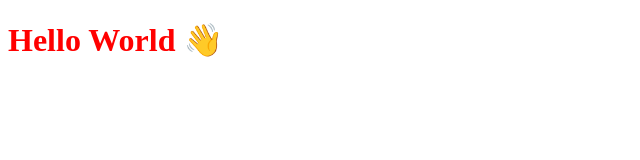
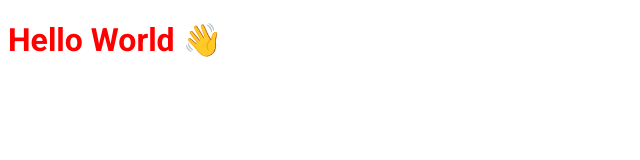
Before and after one commit to matheus-pissaia/Ignite-ReactJS-Chapter3-ignews, a Next.js app: page / in a window 1280 px wide. Shown: the top 160 px of the page, without its empty margins (0-640 px from the left). Built offline with nearby package versions, Linux system fonts and the light colour scheme.

Commit message:
Configurando fonte externa

```diff
--- /dev/null
+++ b/src/pages/_document.tsx
@@ -0,0 +1,20 @@
+import Document, {Html, Head, Main, NextScript} from 'next/document'
+
+export default class MyDocument extends Document {
+  render() {
+    return (
+      <Html>
+        <Head>
+          <link rel="preconnect" href="https://fonts.googleapis.com" />
+          <link href="https://fonts.googleapis.com/css2?family=Roboto:wght@400;700;900&display=swap" rel="stylesheet" />
+
+          <title>ig.news</title>
+        </Head>
+        <body>
+          <Main />
+          <NextScript />
+        </body>
+      </Html>
+    )
+  }
+}
--- a/src/styles/home.module.scss
+++ b/src/styles/home.module.scss
@@ -1,3 +1,5 @@
 .title {
   color: red;
+
+  font-family: Roboto;
 }
```
